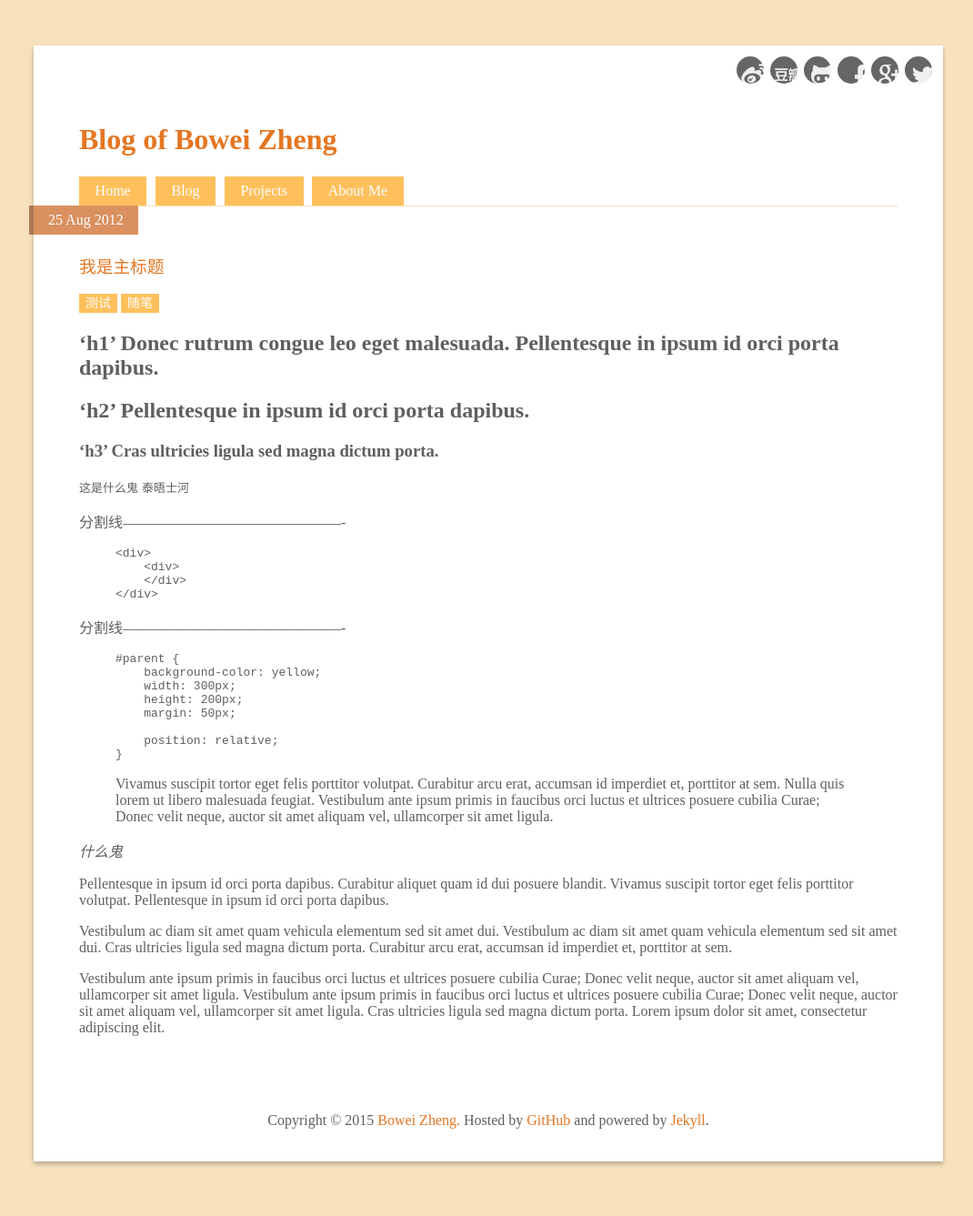
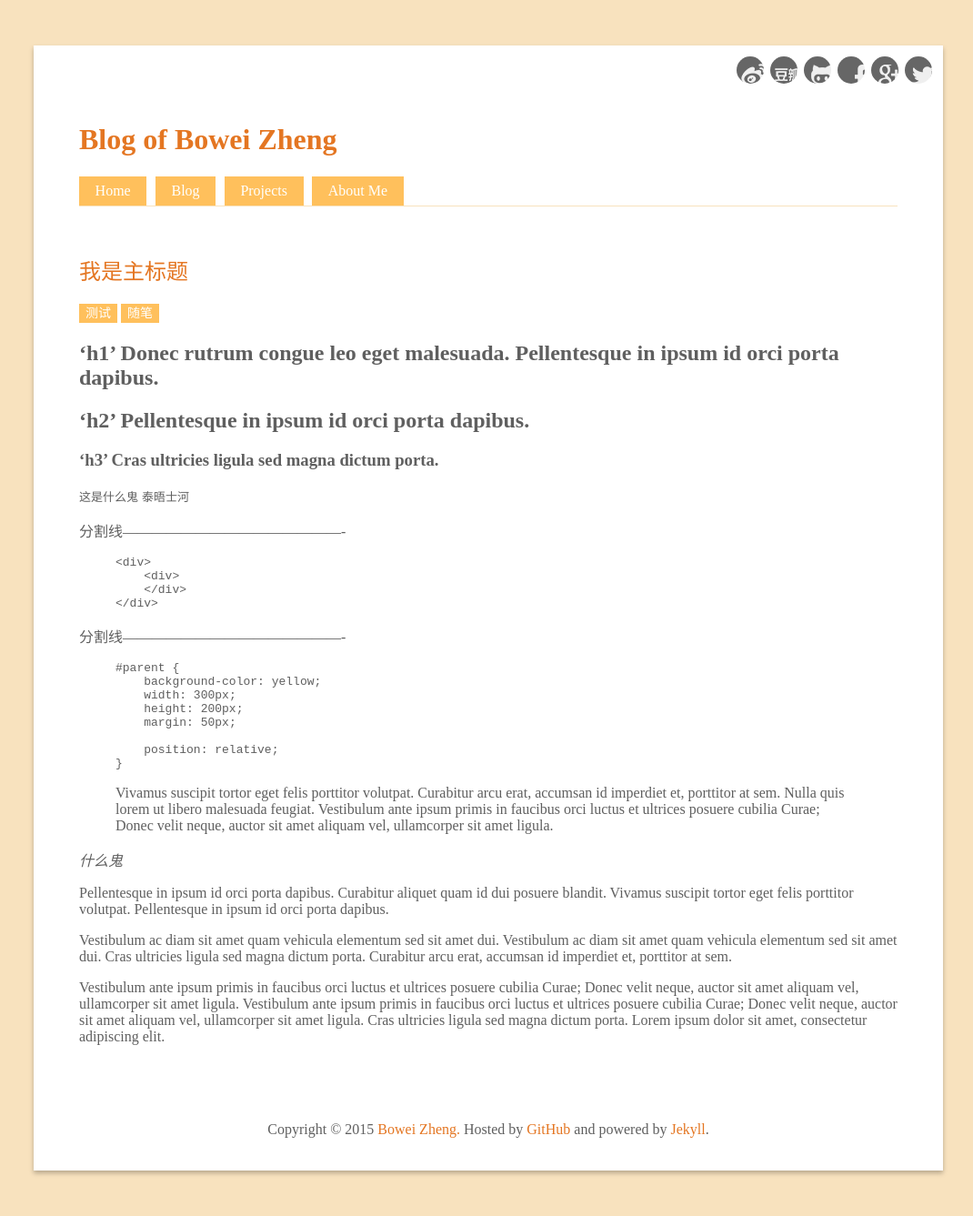
Before and after one commit to wynn719/blog, a Jekyll site: the page built from _posts/2012-08-25-hello-world.md, in a window 1280 px wide. Shown: the whole page at 91% size, without its empty margins (103-1173 px from the left). Built offline with Jekyll 4.4.1, drawn with Linux system fonts in a browser that asks for light colours; comment, search, counter and statistics services are not loaded.

Commit message:
update layout home

```diff
--- a/_layouts/post.html
+++ b/_layouts/post.html
@@ -3,17 +3,14 @@
 	<div id="content">
 	  <article>
 		<header>
-		  <h3 class="title"><a href="{{ site.url }}{{ post.url }}">{{ page.title }}</a></h3>
+		  <h2 class="title"><a href="{{ site.url }}{{ post.url }}">{{ page.title }}</a></h2>
 		  <div class="tags">
 		    {% for tag in page.tags %}
 		      <a class="tag-ele" href="">{{ tag }}</a>
 		    {% endfor %}
 		  </div>
 		</header>
-		<div class="datetime">
-		  {{ page.date | date_to_string}}
-		</div>
-		<p class="excerpt">{{ content }}</p>
+		<div class="art_content">{{ content }}</div>
 
 		<footer>
 		  <div id="disqus_thread"></div>
```
